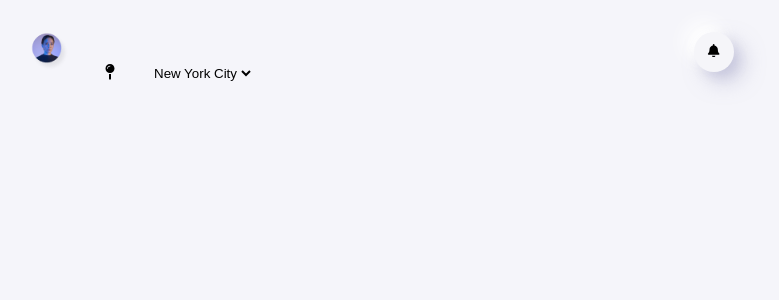
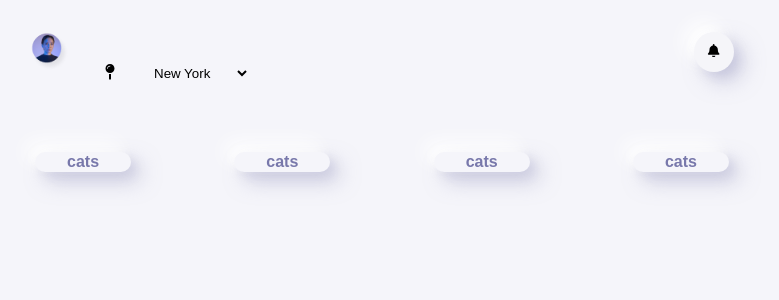
Before and after one commit to rts-cmk-wu09/framework1-mypets-sofiehilge, a React (Vite) app: page /listview in a window 1280 px wide. Shown: the top 300 px of the page, without its empty margins (2-781 px from the left). Built offline with nearby package versions, Linux system fonts and the light colour scheme.

Commit message:
add categories and styling

```diff
--- a/src/components/Categories.jsx
+++ b/src/components/Categories.jsx
@@ -1,11 +1,37 @@
 import styled from "styled-components";
+import Paragraf from "./Paragraf";
 
 const StyledCategories = styled.button`
-
-`
+  background: #f5f5fa;
+  box-shadow: -5px -5px 10px rgba(255, 255, 255, 0.5),
+    5px 5px 10px rgba(170, 170, 204, 0.25),
+    10px 10px 20px rgba(170, 170, 204, 0.5), -10px -10px 20px #ffffff;
+  border-radius: 16px;
+  border: none;
+  text-decoration: none;
+  width: fit-content;
+  padding: 0 2rem;
+  margin: 5px;
+  gap: 5px;
+  text-align: center;
+  height: 20px;
+  display: flex;
+  align-items: center;
+`;
 
 const AnimalCategories = () => {
-    return (  );
-}
+  return (
+    <StyledCategories>
+      <Paragraf
+        text="cats"
+        size="16"
+        center={true}
+        color="7878AB"
+        lineheight="20"
+        weight="700"
+      />
+    </StyledCategories>
+  );
+};
 
 export default AnimalCategories;
--- a/src/pages/ListView.jsx
+++ b/src/pages/ListView.jsx
@@ -1,7 +1,28 @@
 import Header from "../templates/Header";
+import AnimalCategories from "../components/Categories";
+import styled from "styled-components";
+
+const StyledDiv = styled.div`
+  display: flex;
+  flex-direction: row;
+  justify-content: space-between;
+  margin: 2rem;
+
+
+`;
 
 const ListView = () => {
-    return ( <Header/> );
-}
+  return (
+    <>
+      <Header />
+      <StyledDiv>
+        <AnimalCategories />
+        <AnimalCategories />
+        <AnimalCategories />
+        <AnimalCategories />
+      </StyledDiv>
+    </>
+  );
+};
 
 export default ListView;
--- a/src/templates/Header.jsx
+++ b/src/templates/Header.jsx
@@ -41,15 +41,9 @@ const Header = () => {
         <StyledDiv>
           <Icon icon={<FaMapPin />} />
           <StyledSelect>
-            <option value="New York">
-              <Paragraf size="16" color="333333" text="New York City" />
-            </option>
-            <option value="Copenhagen">
-              <Paragraf size="16" color="333333" text="Copenhagen" />
-            </option>
-            <option value="Buenos Aires">
-              <Paragraf size="16" color="333333" text="Buenos Aires" />
-            </option>
+            <option value="New York">New York</option>
+            <option value="Copenhagen">Copenhagen</option>
+            <option value="Buenos Aires">Buenos Aires</option>
           </StyledSelect>
           {/* <Paragraf size="16" color="333333" text="New York City" />
         <Icon icon={<FaCaretDown />} /> */}
```
